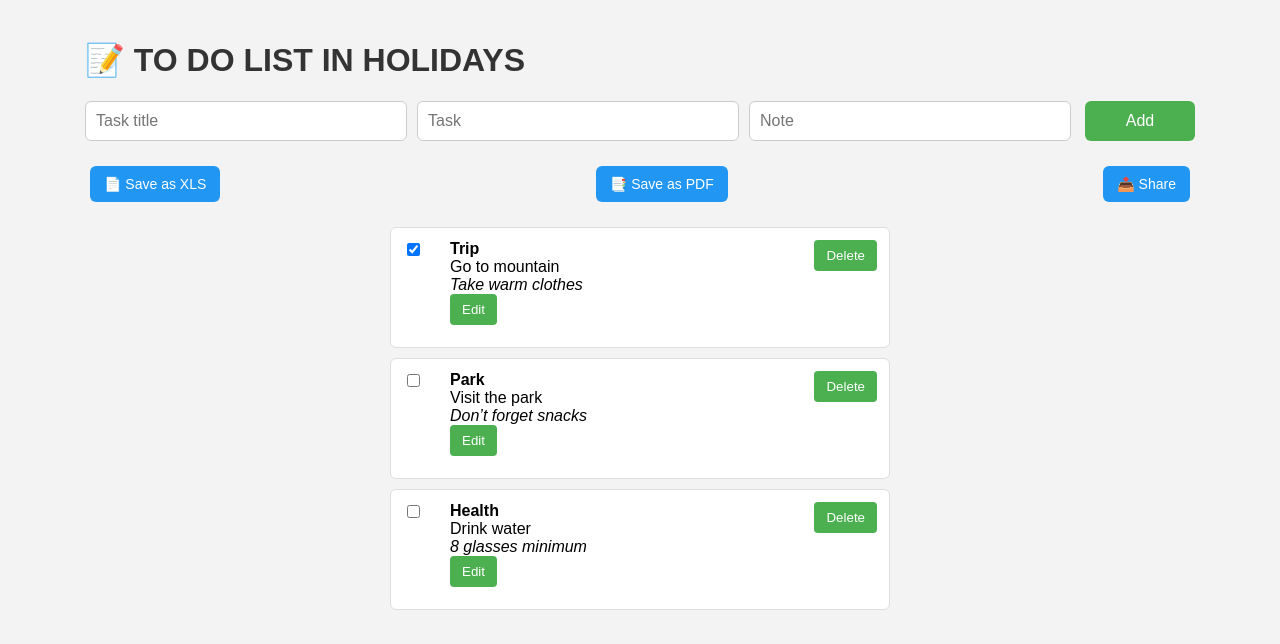
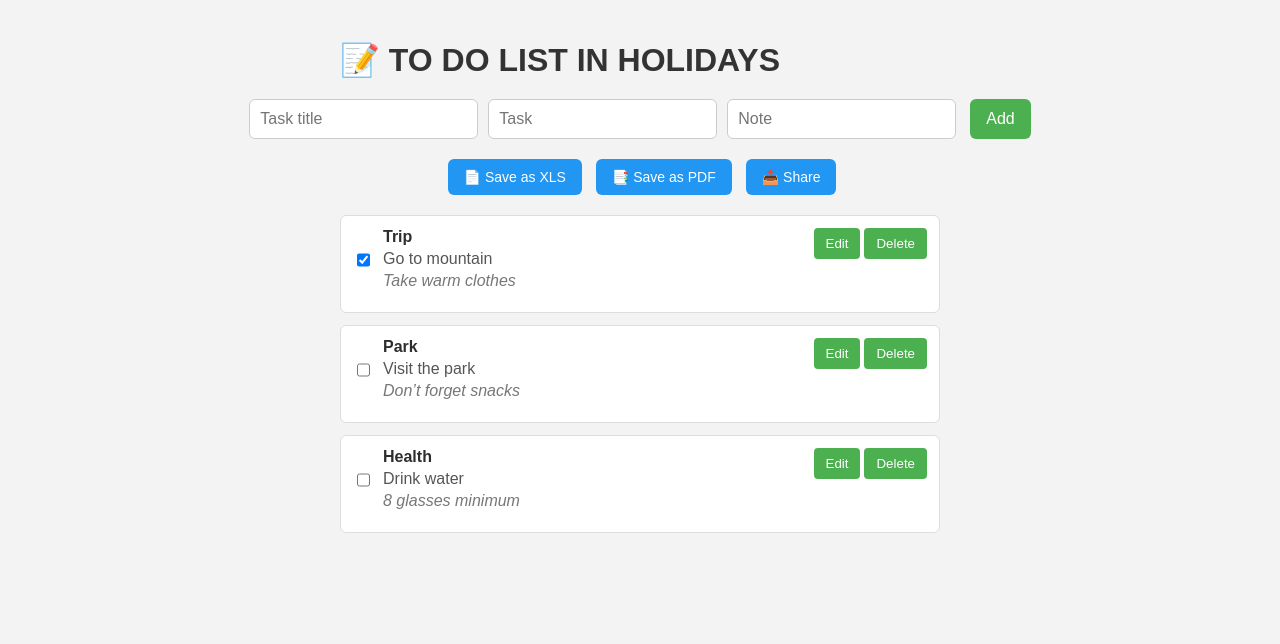
Before and after one commit to AQSA-ABDULLAH/to-do-list-in-react, a React (Create React App) app: page / in a window 1280 px wide. Shown: the top 644 px of the page. Built offline with nearby package versions, Linux system fonts and the light colour scheme.

Commit message:
to do list

```diff
--- a/src/App.css
+++ b/src/App.css
@@ -3,14 +3,16 @@ body {
   background-color: #f3f3f3;
   padding: 20px;
   display: flex;
-  justify-content: center;
+  flex-direction: column;
   align-items: center;
 }
 
 h1 {
   color: #333;
+  margin-bottom: 20px;
 }
 
+/* Buttons */
 button {
   padding: 8px 12px;
   margin-left: 4px;
@@ -25,54 +27,78 @@ button:hover {
   background-color: #45a049;
 }
 
+/* Task List */
 ul {
   list-style-type: none;
   padding: 0;
-  max-width: 500px;
-  margin: 20px auto;
+  max-width: 600px;
+  width: 100%;
 }
 
 li {
   background-color: white;
   border: 1px solid #ddd;
   padding: 12px;
-  margin-bottom: 10px;
+  margin-bottom: 12px;
   border-radius: 6px;
   display: flex;
-  align-items: center;
+  align-items: flex-start;
   justify-content: space-between;
 }
 
+/* Label & Layout */
 label {
   display: flex;
-  align-items: center;
+  align-items: flex-start;
+  gap: 10px;
   width: 100%;
 }
 
 label input[type="checkbox"] {
-  margin-right: 10px;
+  margin-top: 5px;
 }
 
 label input[type="text"] {
   flex-grow: 1;
   margin-right: 10px;
+  padding: 8px;
+  border-radius: 4px;
+  border: 1px solid #ccc;
 }
 
-label button {
-  margin-left: auto;
+/* Task Display */
+.task-details {
+  display: flex;
+  flex-direction: column;
+  gap: 4px;
 }
 
+.task-title {
+  font-weight: bold;
+  color: #2d2d2d;
+}
 
+.task-text {
+  color: #555;
+}
+
+.task-note {
+  font-style: italic;
+  color: #777;
+}
+
+/* Add Task Section */
 .add-task-container {
   display: flex;
+  justify-content: center;
+  margin: 20px 0;
   width: 100%;
-  justify-content: space-between;
-  margin: 20px 0;
+  max-width: 600px;
 }
 
 .task-input {
   padding: 10px;
-  width: 300px;
+  flex-grow: 1;
   border: 1px solid #ccc;
   border-radius: 6px;
   font-size: 16px;
@@ -101,22 +127,21 @@ label button {
   background-color: #45a049;
 }
 
+/* Export Buttons */
 .export-buttons {
   margin-bottom: 20px;
   display: flex;
-  width: 100%;
-  justify-content: space-between;
+  flex-wrap: wrap;
+  justify-content: center;
+  gap: 10px;
 }
 
 .export-buttons button {
-  margin: 5px;
-  padding: 10px 14px;
   background-color: #2196F3;
   color: white;
-  border: none;
   border-radius: 6px;
-  cursor: pointer;
   font-size: 14px;
+  padding: 10px 16px;
 }
 
 .export-buttons button:hover {
--- a/src/TaskList.js
+++ b/src/TaskList.js
@@ -1,19 +1,11 @@
-import { useState } from 'react';
+import { useState } from "react";
 
-export default function TaskList({
-  tasks,
-  onChangeTask,
-  onDeleteTask
-}) {
+export default function TaskList({ tasks, onChangeTask, onDeleteTask }) {
   return (
     <ul>
-      {tasks.map(task => (
+      {tasks.map((task) => (
         <li key={task.id}>
-          <Task
-            task={task}
-            onChange={onChangeTask}
-            onDelete={onDeleteTask}
-          />
+          <Task task={task} onChange={onChangeTask} onDelete={onDeleteTask} />
         </li>
       ))}
     </ul>
@@ -23,48 +15,91 @@ export default function TaskList({
 function Task({ task, onChange, onDelete }) {
   const [isEditing, setIsEditing] = useState(false);
 
-  let taskContent;
-  if (isEditing) {
-    taskContent = (
-      <div style={{ display: 'flex', flexDirection: 'column', gap: '5px' }}>
-        <input
-          value={task.title}
-          placeholder="Title"
-          onChange={e => onChange({ ...task, title: e.target.value })}
-        />
-        <input
-          value={task.text}
-          placeholder="Task"
-          onChange={e => onChange({ ...task, text: e.target.value })}
-        />
-        <input
-          value={task.note}
-          placeholder="Note"
-          onChange={e => onChange({ ...task, note: e.target.value })}
-        />
-        <button onClick={() => setIsEditing(false)}>Save</button>
-      </div>
-    );
-  } else {
-    taskContent = (
-      <div style={{ marginLeft: '10px' }}>
-        <strong>{task.title}</strong><br />
-        <span>{task.text}</span><br />
-        <em>{task.note}</em><br />
-        <button onClick={() => setIsEditing(true)}>Edit</button>
-      </div>
-    );
-  }
+  const handleChange = (field, value) => {
+    onChange({
+      ...task,
+      [field]: value,
+    });
+  };
+
+  const handleSave = () => {
+    setIsEditing(false);
+  };
 
   return (
-    <label style={{ display: 'flex', alignItems: 'flex-start', gap: '10px', marginBottom: '10px' }}>
+    <label
+      style={{
+        display: "flex",
+        justifyContent: "space-between",
+        alignItems: "flex-start",
+        gap: "10px",
+        marginBottom: "10px",
+        width: "100%",
+      }}
+    >
+      <div style={{
+        display: "flex",
+        gap: "10px",
+      }}>
       <input
         type="checkbox"
         checked={task.done}
-        onChange={e => onChange({ ...task, done: e.target.checked })}
+        onChange={(e) => handleChange("done", e.target.checked)}
+        style={{ marginTop: "5px" }}
       />
-      {taskContent}
+
+      {isEditing ? (
+        <div
+          style={{
+            display: "flex",
+            flexDirection: "column",
+            gap: "6px",
+            flexGrow: 1,
+          }}
+        >
+          <input
+            type="text"
+            value={task.title}
+            placeholder="Title"
+            onChange={(e) => handleChange("title", e.target.value)}
+          />
+          <input
+            type="text"
+            value={task.text}
+            placeholder="Task"
+            onChange={(e) => handleChange("text", e.target.value)}
+          />
+          <input
+            type="text"
+            value={task.note}
+            placeholder="Note"
+            onChange={(e) => handleChange("note", e.target.value)}
+          />
+          <button onClick={handleSave}>Save</button>
+        </div>
+      ) : (
+        <div>
+          <div className="task-details" style={{ flexGrow: 1 }}>
+            <div className="task-title" style={{ fontWeight: "bold" }}>
+              {task.title}
+            </div>
+            <div className="task-text">{task.text}</div>
+            <div
+              className="task-note"
+              style={{ fontStyle: "italic", color: "#777" }}
+            >
+              {task.note}
+            </div>
+          </div>
+        </div>
+      )}
+      </div>
+      <div>
+      <button onClick={() => setIsEditing(true)}>
+        Edit
+      </button>
       <button onClick={() => onDelete(task.id)}>Delete</button>
+      </div>
     </label>
   );
 }
```
